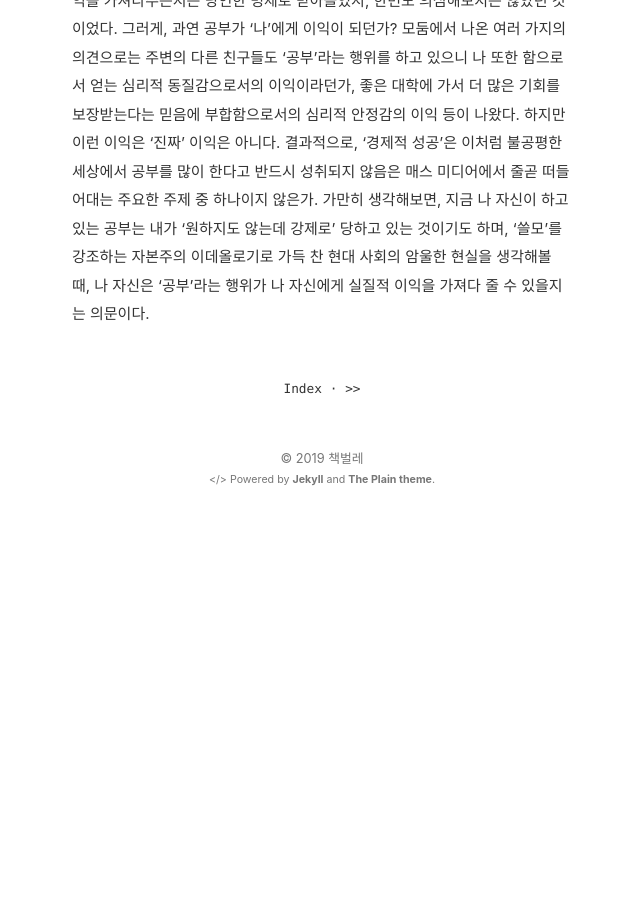
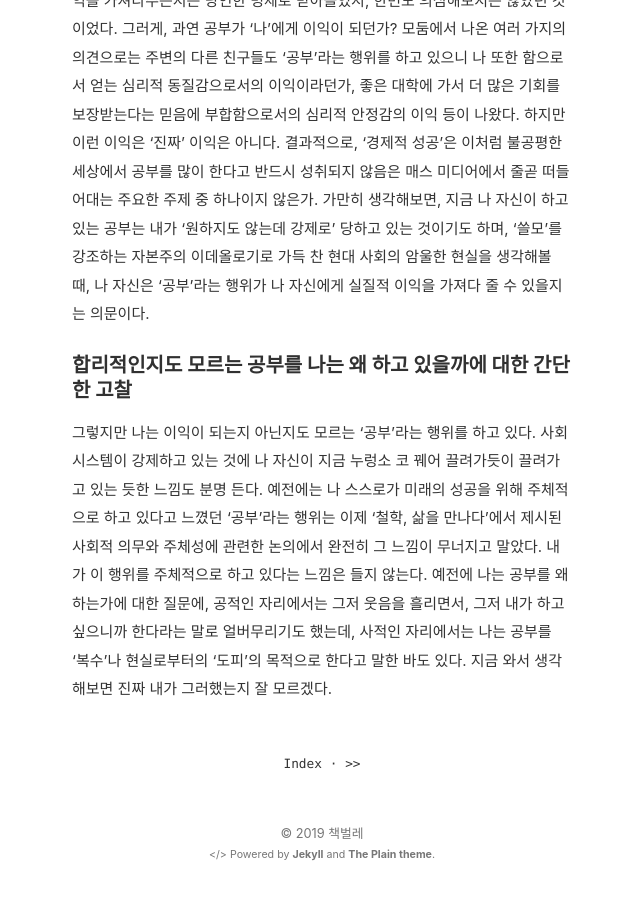
Before and after one commit to stevenoh0908/stevenoh0908.github.io, a Jekyll site: the page built from _posts/2019-11-19-나는 왜 공부를 하는가(가제).md, in a window 1280 px wide and 900 px high, scrolled down 1665 px. Shown: the whole window, without its empty margins (318-958 px from the left). Built offline with Jekyll 4.4.1, drawn with Linux system fonts in a browser that asks for light colours; comment, search, counter and statistics services are not loaded; before the commit the page ends 2190 px from its top, so only the background shows below that.

Commit message:
Update 2019-11-19-나는 왜 공부를 하는가(가제).md

```diff
--- a/_posts/2019-11-19-나는 왜 공부를 하는가(가제).md
+++ b/_posts/2019-11-19-나는 왜 공부를 하는가(가제).md
@@ -21,3 +21,8 @@ status: private
 > "합리적 인간은 공부를 할까?"
 
  모둠 토론에서 이 질문을 던졌다. 나도 혼란스러웠고, 모둠의 친구들도 혼란스러워했다. 공부를 하는 행동이 합리적인 행동인지, 즉 이 공부가 나에게 실질적인 이익을 가져다주는지는 당연한 명제로 받아들였지, 한번도 의심해보지는 않았던 것이었다. 그러게, 과연 공부가 '나'에게 이익이 되던가? 모둠에서 나온 여러 가지의 의견으로는 주변의 다른 친구들도 '공부'라는 행위를 하고 있으니 나 또한 함으로서 얻는 심리적 동질감으로서의 이익이라던가, 좋은 대학에 가서 더 많은 기회를 보장받는다는 믿음에 부합함으로서의 심리적 안정감의 이익 등이 나왔다. 하지만 이런 이익은 '진짜' 이익은 아니다. 결과적으로, '경제적 성공'은 이처럼 불공평한 세상에서 공부를 많이 한다고 반드시 성취되지 않음은 매스 미디어에서 줄곧 떠들어대는 주요한 주제 중 하나이지 않은가. 가만히 생각해보면, 지금 나 자신이 하고 있는 공부는 내가 '원하지도 않는데 강제로' 당하고 있는 것이기도 하며, '쓸모'를 강조하는 자본주의 이데올로기로 가득 찬 현대 사회의 암울한 현실을 생각해볼 때, 나 자신은 '공부'라는 행위가 나 자신에게 실질적 이익을 가져다 줄 수 있을지는 의문이다.
+
+
+### 합리적인지도 모르는 공부를 나는 왜 하고 있을까에 대한 간단한 고찰
+
+ 그렇지만 나는 이익이 되는지 아닌지도 모르는 '공부'라는 행위를 하고 있다. 사회 시스템이 강제하고 있는 것에 나 자신이 지금 누렁소 코 꿰어 끌려가듯이 끌려가고 있는 듯한 느낌도 분명 든다. 예전에는 나 스스로가 미래의 성공을 위해 주체적으로 하고 있다고 느꼈던 '공부'라는 행위는 이제 '철학, 삶을 만나다'에서 제시된 사회적 의무와 주체성에 관련한 논의에서 완전히 그 느낌이 무너지고 말았다. 내가 이 행위를 주체적으로 하고 있다는 느낌은 들지 않는다. 예전에 나는 공부를 왜 하는가에 대한 질문에, 공적인 자리에서는 그저 웃음을 흘리면서, 그저 내가 하고 싶으니까 한다라는 말로 얼버무리기도 했는데, 사적인 자리에서는 나는 공부를 '복수'나 현실로부터의 '도피'의 목적으로 한다고 말한 바도 있다. 지금 와서 생각해보면 진짜 내가 그러했는지 잘 모르겠다.
```
